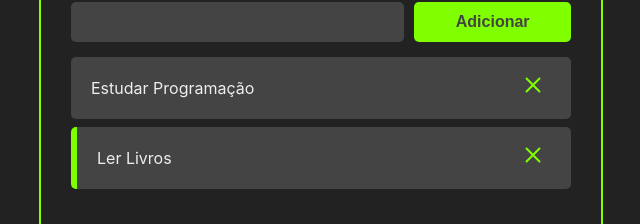
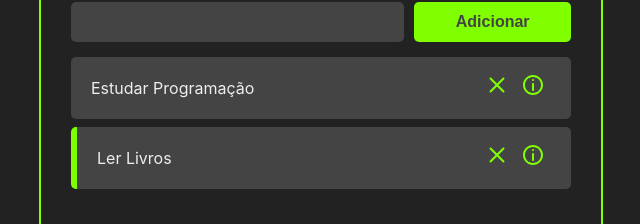
Before and after one commit to Gustavo-Ae/GODEV-2022, a React (Create React App) app in the folder Aulas_Gravadas/curso-react/: page / in a window 1280 px wide. Shown: the part 142-366 px from the top of the page, without its empty margins (319-959 px from the left). Built offline with nearby package versions, Linux system fonts and the light colour scheme.

Commit message:
Adicionando o icone de detalhe de uma tarefa

```diff
--- a/Aulas_Gravadas/curso-react/src/components/Task.css
+++ b/Aulas_Gravadas/curso-react/src/components/Task.css
@@ -13,7 +13,7 @@
     cursor: pointer;
 }
 
-.remove-task-button{
+.remove-task-button, .see-task-details-button{
     background-color: #444;
     border: none;
     font-size: 24px;
--- a/Aulas_Gravadas/curso-react/src/components/Task.jsx
+++ b/Aulas_Gravadas/curso-react/src/components/Task.jsx
@@ -1,6 +1,6 @@
 import React from 'react';
 
-import {CgClose} from "react-icons/cg"
+import {CgClose, CgInfo} from "react-icons/cg"
 
 import "./Task.css"
 
@@ -13,6 +13,7 @@
                 </div>
                 <div className='buttons-container'>
                     <button className='remove-task-button' onClick={() => handleTaskDeletion(task.id)}><CgClose/></button>
+                    <button className='see-task-details-button'><CgInfo/></button>
                 </div>
             </div>
     )
```
